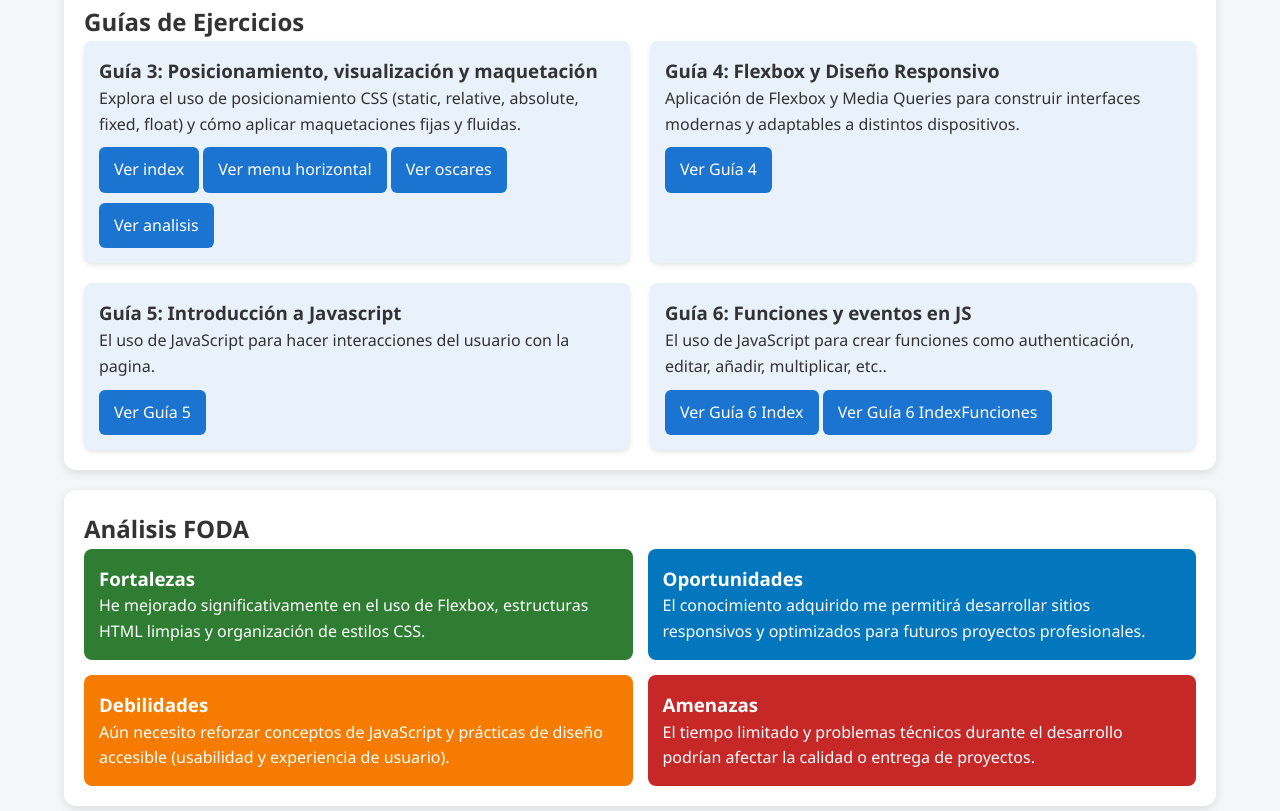
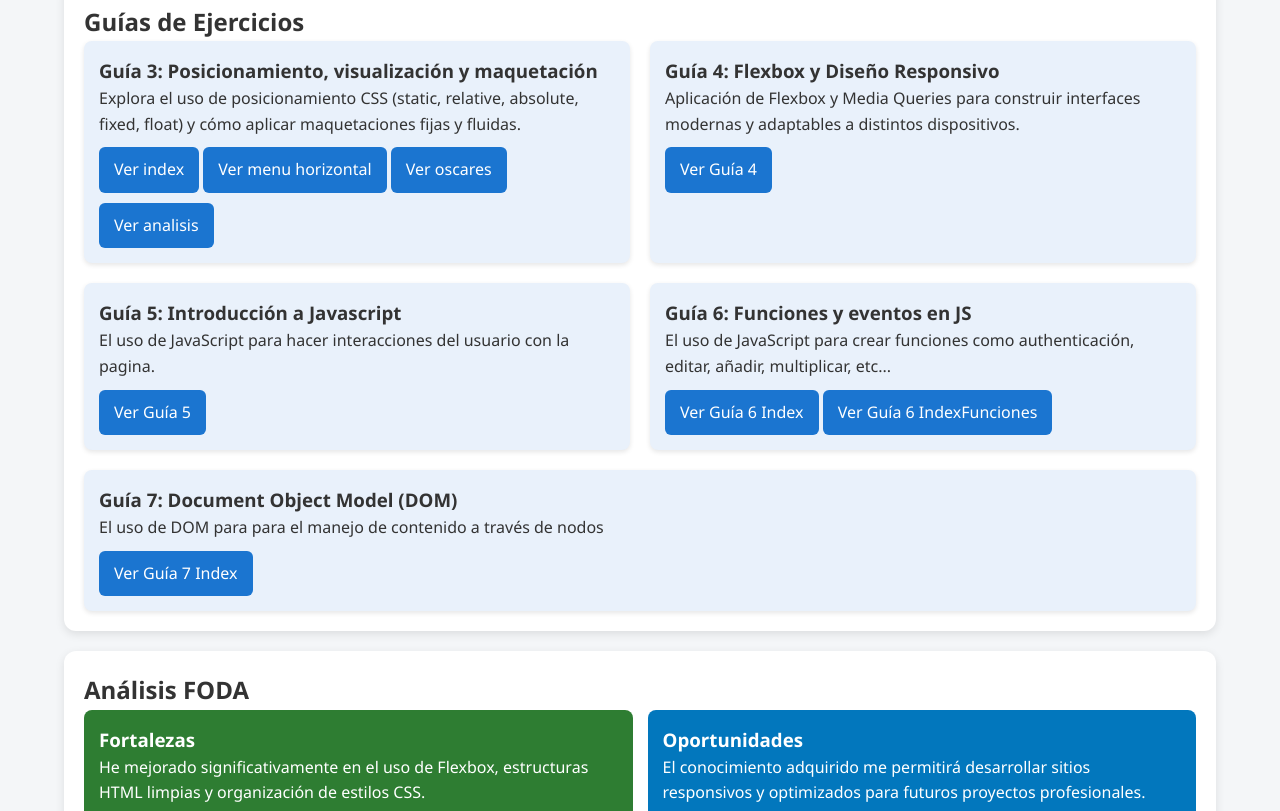
Before and after one commit to Robertogame666/tareas-completas, a plain HTML site: page index.html in a window 1280 px wide. Shown: the part 565-1376 px from the top of the page. Drawn offline with Linux system fonts and the light colour scheme; files that its build step writes are made by us from their sources.

Commit message:
Add Guía 7 section for DOM manipulation
Added new section for 'Guía 7: Document Object Model (DOM)' with a brief description and link.

```diff
--- a/index.html
+++ b/index.html
@@ -52,9 +52,14 @@
 
                 <article>
                     <h3>Guía 6: Funciones y eventos en JS</h3>
-                    <p>El uso de JavaScript para crear funciones como authenticación, editar, añadir, multiplicar, etc..</p>
+                    <p>El uso de JavaScript para crear funciones como authenticación, editar, añadir, multiplicar, etc...</p>
                     <a href="Guia 6_20245436/INDEX.HTML" target="_blank">Ver Guía 6 Index</a>
                     <a href="Guia 6_20245436/INDEXFUNCIONES.HTML" target="_blank">Ver Guía 6 IndexFunciones</a>
+                </article>
+                <article>
+                    <h3>Guía 7: Document Object Model (DOM)</h3>
+                    <p>El uso de DOM para para el manejo de contenido a través de nodos</p>
+                    <a href="Guia 7_20245436/INDEX.HTML" target="_blank">Ver Guía 7 Index</a>
                 </article>
             </div>
         </section>
```
